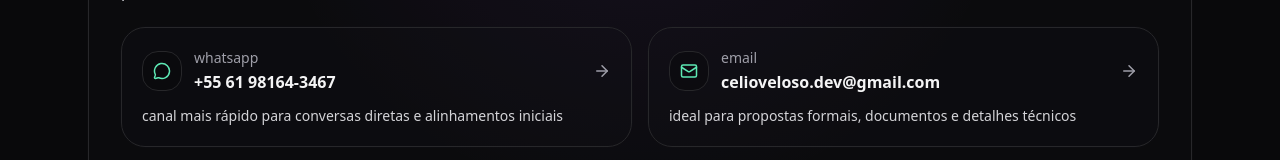
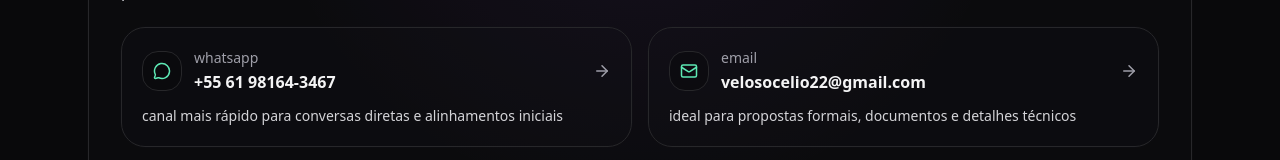
Before and after one commit to SrDoctorWhoo/CelioCV, a Next.js app: page / in a window 1280 px wide. Shown: the part 4025-4185 px from the top of the page. Built offline with nearby package versions, Linux system fonts and the light colour scheme.

Commit message:
nome do email

```diff
--- a/src/components/contact.tsx
+++ b/src/components/contact.tsx
@@ -2,7 +2,7 @@ import { Mail, MessageCircle, Github, Linkedin, ArrowRight } from "lucide-react"
 import { Reveal, HoverLift } from "@/components/motion";
 
 const CONTACT = {
-  email: "celioveloso.dev@gmail.com",
+  email: "velosocelio22@gmail.com",
   whatsapp: "5561981643467",
   linkedin: "https://www.linkedin.com/in/celioveloso",
   github: "https://github.com/celioveloso",
```
